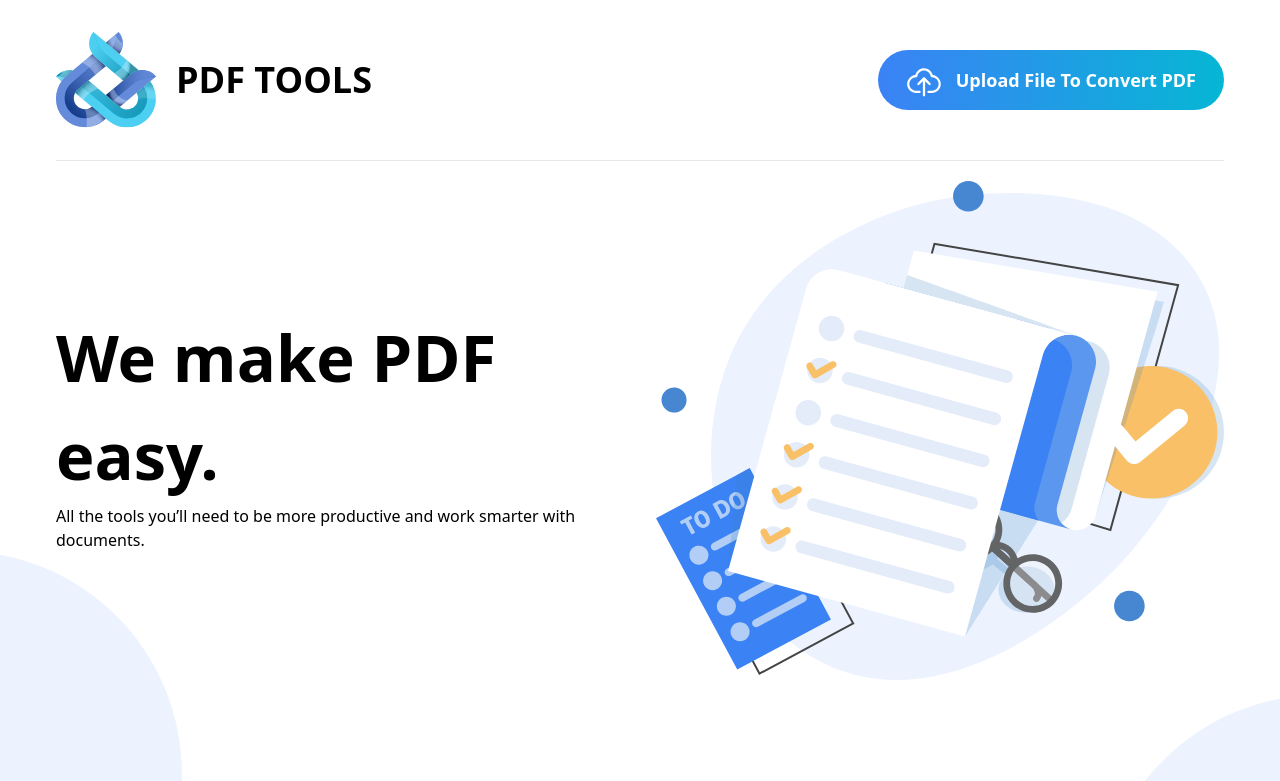
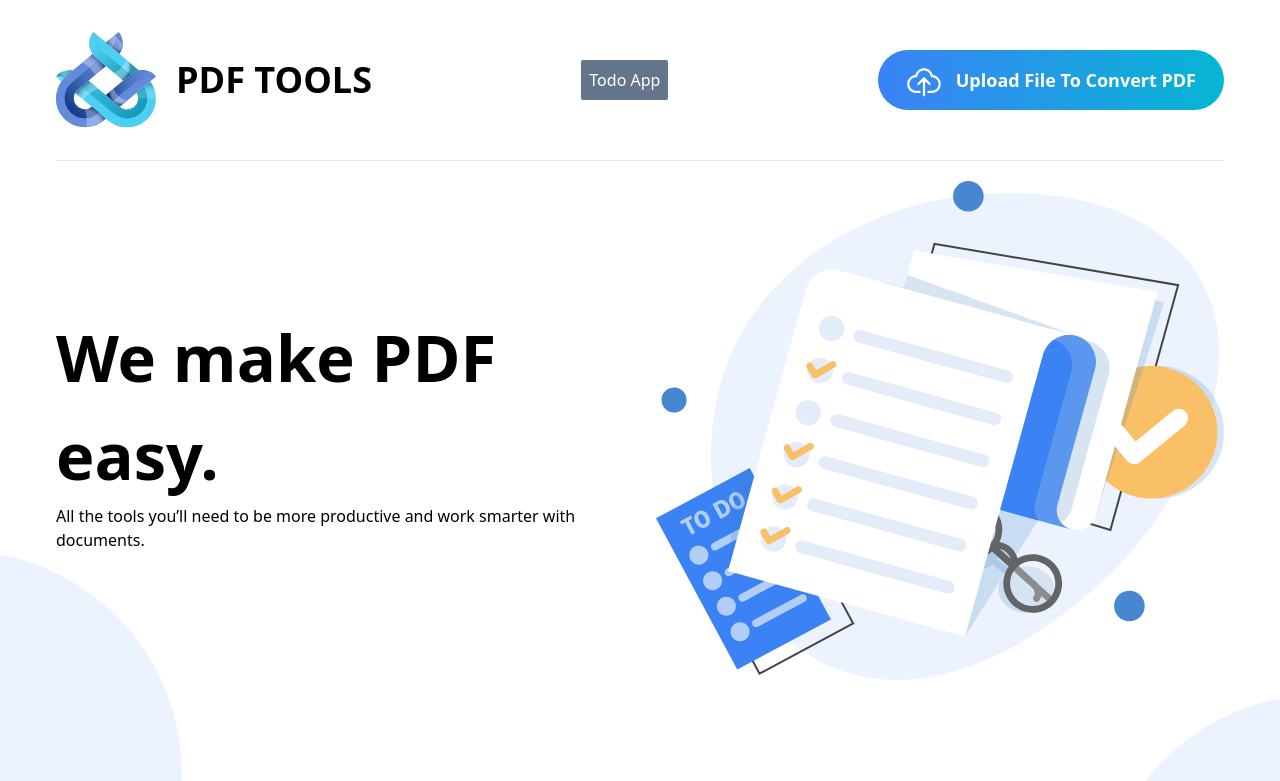
Before and after one commit to MrThoang/todo-app, a React (Create React App) app: page /home in a window 1280 px wide. Shown: the top 781 px of the page. Built offline with nearby package versions, Linux system fonts and the light colour scheme.

Commit message:
fix router button

```diff
--- a/src/pages/convert-pdf/ConVertPdf/index.js
+++ b/src/pages/convert-pdf/ConVertPdf/index.js
@@ -10,6 +10,7 @@ import RestartIcon from "~/components/Icon/RestartIcon"
 import LoGo from "~/components/Icon/LoGo"
 import { Footer } from "../FooterPdf"
 import banner from "~/assets/images/banner.svg"
+import { NavLink } from "react-router-dom"
 
 export const ConVertPDF = () => {
     const [isMerge, setIsMerge] = useState(false)
@@ -22,6 +23,16 @@ export const ConVertPDF = () => {
                             <LoGo />
                             <p className="font-bold text-4xl ml-5">PDF TOOLS</p>
                         </a>
+                        <NavLink
+                            to="/todo-app"
+                        >
+                            <button
+                                type="button"
+                                className="button bg-slate-500 p-2 rounded-sm text-white"
+                            >
+                                Todo App
+                            </button>
+                        </NavLink>
                         <div>
                             <button type="button"
                                 className="flex items-center rounded-full  bg-gradient-to-r to-cyan-500 from-blue-500 px-7 py-3">
```
